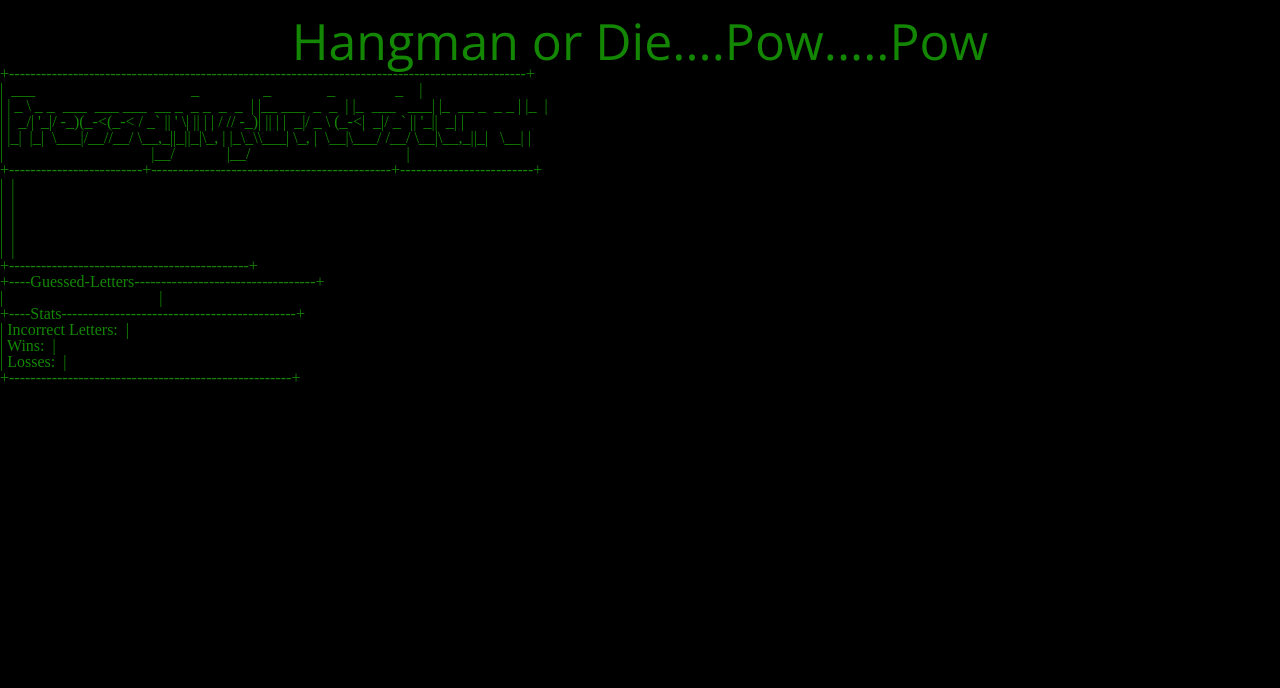
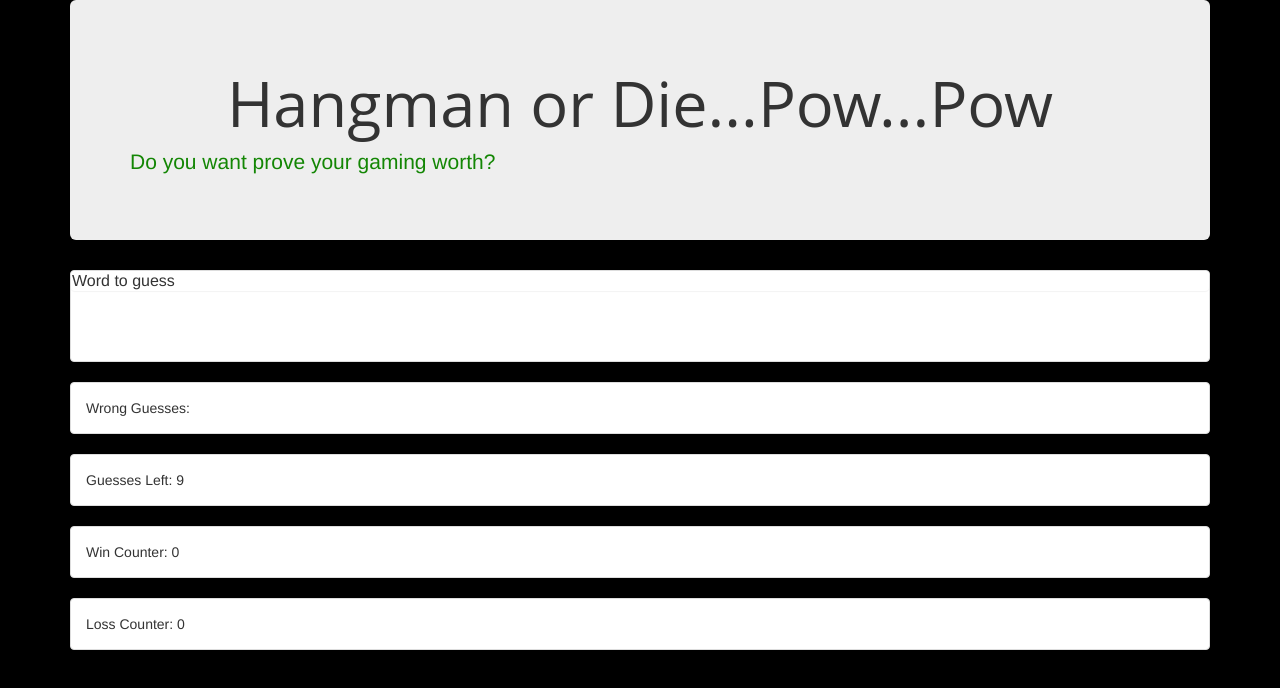
Before and after one commit to mustafa15ali/Hangman-Game, a plain HTML site: page index.html in a window 1280 px wide. Drawn offline with nearby package versions, Linux system fonts and the light colour scheme.

Commit message:
still cant figure out whats broken here

```diff
--- a/index.html
+++ b/index.html
@@ -4,62 +4,67 @@
 <head>
     <meta charset="UTF-8">
     <meta name="viewport" content="width=device-width, initial-scale=1.0">
-    <meta ttp-equiv="X-UA-Compatible" content="ie=edge">
-    <link href="https://fonts.googleapis.com/css?family=Open+Sans" rel="stylesheet">h
+    <meta http-equiv="X-UA-Compatible" content="ie=edge">
+    <title>Hangman Game</title>
+    <!-- Bootstrap -->
+    <!-- Latest compiled and minified CSS -->
+    <link rel="stylesheet" href="https://maxcdn.bootstrapcdn.com/bootstrap/3.3.7/css/bootstrap.min.css" integrity="sha384-BVYiiSIFeK1dGmJRAkycuHAHRg32OmUcww7on3RYdg4Va+PmSTsz/K68vbdEjh4u"
+        crossorigin="anonymous">
     <!-- Style Sheets -->
-    <link rel="stylesheet" type="text/css" href="./assets/css/reset.css">
     <link rel="stylesheet" type="text/css" href="./assets/css/style.css">
-
-    <title>Hangman Game</title>
 </head>
 
 <body>
 
-    <div id="main-content">
+    <div class="container">
 
-        <h1 id="title">
-            <p>Hangman or Die....Pow.....Pow</p>
-        </h1>
+        <div class="jumbotron">
+            <h1>Hangman or Die...Pow...Pow</h1>
+            <p>Do you want prove your gaming worth?</p>
+        </div>
 
-        <div id="instruction">
-            <pre><p>+-------------------------------------------------------------------------------------------------+</p></pre>
-            <pre><p>| <span class="blinking"> ___                                       _                _              _               _   </span> |</p></pre>
-            <pre><p>| <span class="blinking">| _ \ _ _  ___  ___ ___  __ _  _ _  _  _  | |__ ___  _  _  | |_  ___   ___| |_  __ _  _ _ | |_ </span> |</p></pre>
-            <pre><p>| <span class="blinking">|  _/| '_|/ -_)(_-<(_-< / _` || ' \| || | | / // -_)| || | |  _|/ _ \ (_-<|  _|/ _` || '_||  _|</span> |</p></pre>
-            <pre><p>| <span class="blinking">|_|  |_|  \___|/__//__/ \__,_||_||_|\_, | |_\_\\___| \_, |  \__|\___/ /__/ \__|\__,_||_|   \__|</span> |</p></pre>
-            <pre><p>| <span class="blinking">                                    |__/             |__/                                      </span> |</p></pre>
-            <pre><p>+-------------------------+---------------------------------------------+-------------------------+</p></pre>
-
-            <div id=alerts>
-                <pre><p>| <span class="alert-line"></span> |</p></pre>
-                <pre><p>| <span class="alert-line"></span> |</p></pre>
-                <pre><p>| <span class="alert-line"></span> |</p></pre>
-                <pre><p>| <span class="alert-line"></span> |</p></pre>
-                <pre><p>| <span class="alert-line"></span> |</p></pre>
-                <pre><p>+---------------------------------------------+</p></pre>
+        <div class="panel panel-default">
+            <div class="panel heading">
+                <h3 class="panel-title">Word to guess</h3>
             </div>
-
-            <div id="game-div" class="panel">
-                <div id="word-display">
-                    <p id="word-display-letters"></p>
-                </div>
-
-                <div id="general-display">
-                    <pre><p>+----Guessed-Letters----------------------------------+</p></pre>
-                    <pre><p>| <span id="guessed-letters">                                     </span> |</p></pre>
-                    <pre><p>+----Stats--------------------------------------------+</p></pre>
-                    <pre><p>| Incorrect Letters: <span id="error-count"></span> |</p></pre>
-                    <pre><p>| Wins: <span id="win-count"></span> |</p></pre>
-                    <pre><p>| Losses: <span id="loss-count"></span> |</p></pre>
-                    <pre><p>+-----------------------------------------------------+</p></pre>
-                </div>
+            <div class="panel-body">
+                <h2 id="wordToGuess">_ _ _ _ _ _ _ _ _ _ </h2>
             </div>
         </div>
+
+        <div class="panel panel-default">
+            <div class="panel-body">
+                Wrong Guesses:
+                <span id="wrongGuesses"></span>
+            </div>
+        </div>
+
+        <div class="panel panel-default">
+            <div class="panel-body">
+                Guesses Left:
+                <span id="guessesLeft">9</span>
+            </div>
+        </div>
+
+        <div class="panel panel-default">
+            <div class="panel-body">
+                Win Counter:
+                <span id="winCounter">4</span>
+            </div>
+        </div>
+
+        <div class="panel panel-default">
+            <div class="panel-body">
+                Loss Counter:
+                <span id="lossCounter">2</span>
+            </div>
+        </div>
+
     </div>
-
 
     <!-- Link to Javascript -->
     <script type="text/javascript" src="./assets/javascript/logic.js"></script>
+
 </body>
 
 </html>
```
Also changed, not shown: Bootstrap.html (deleted, +0 -70 lines).
